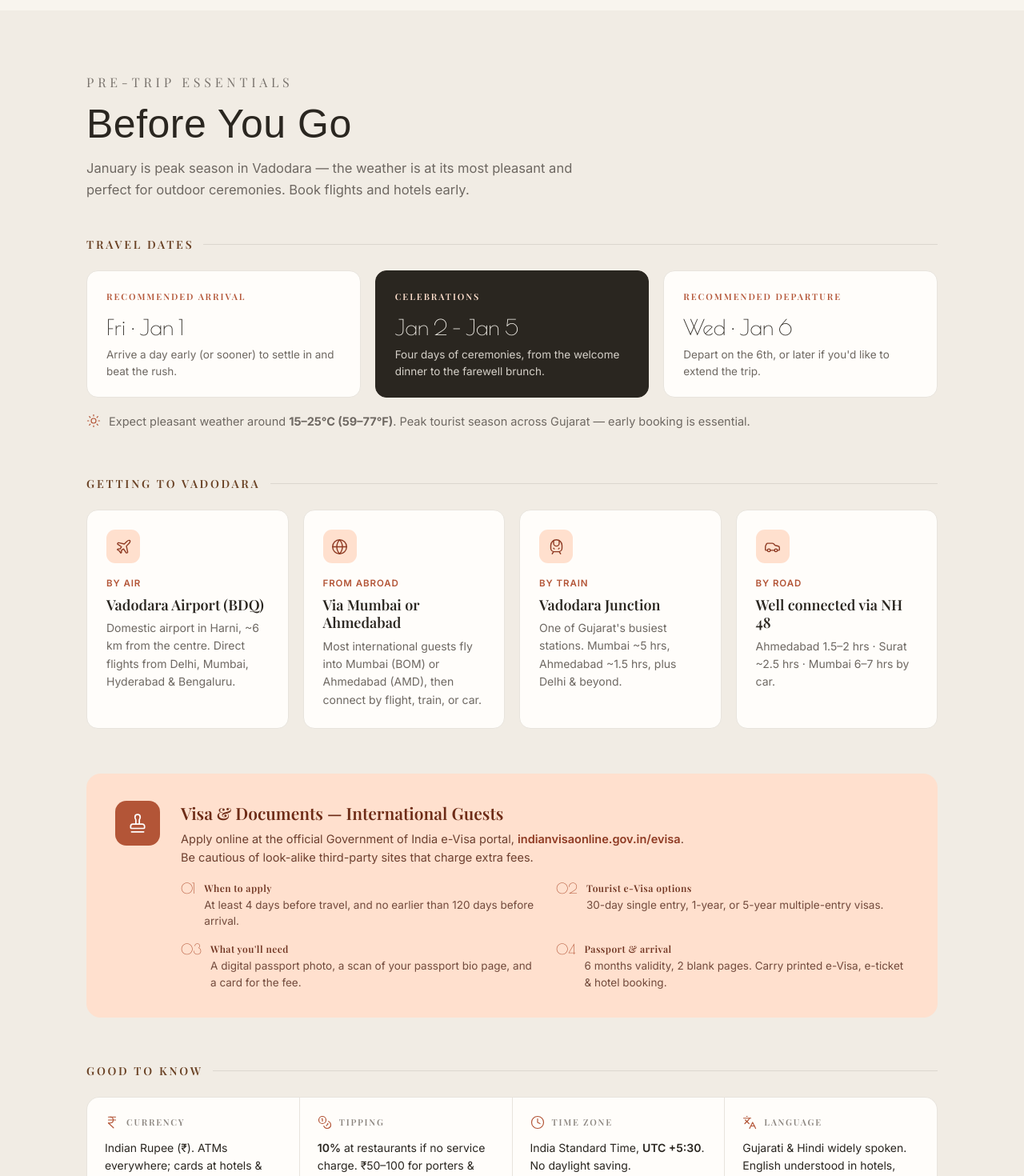
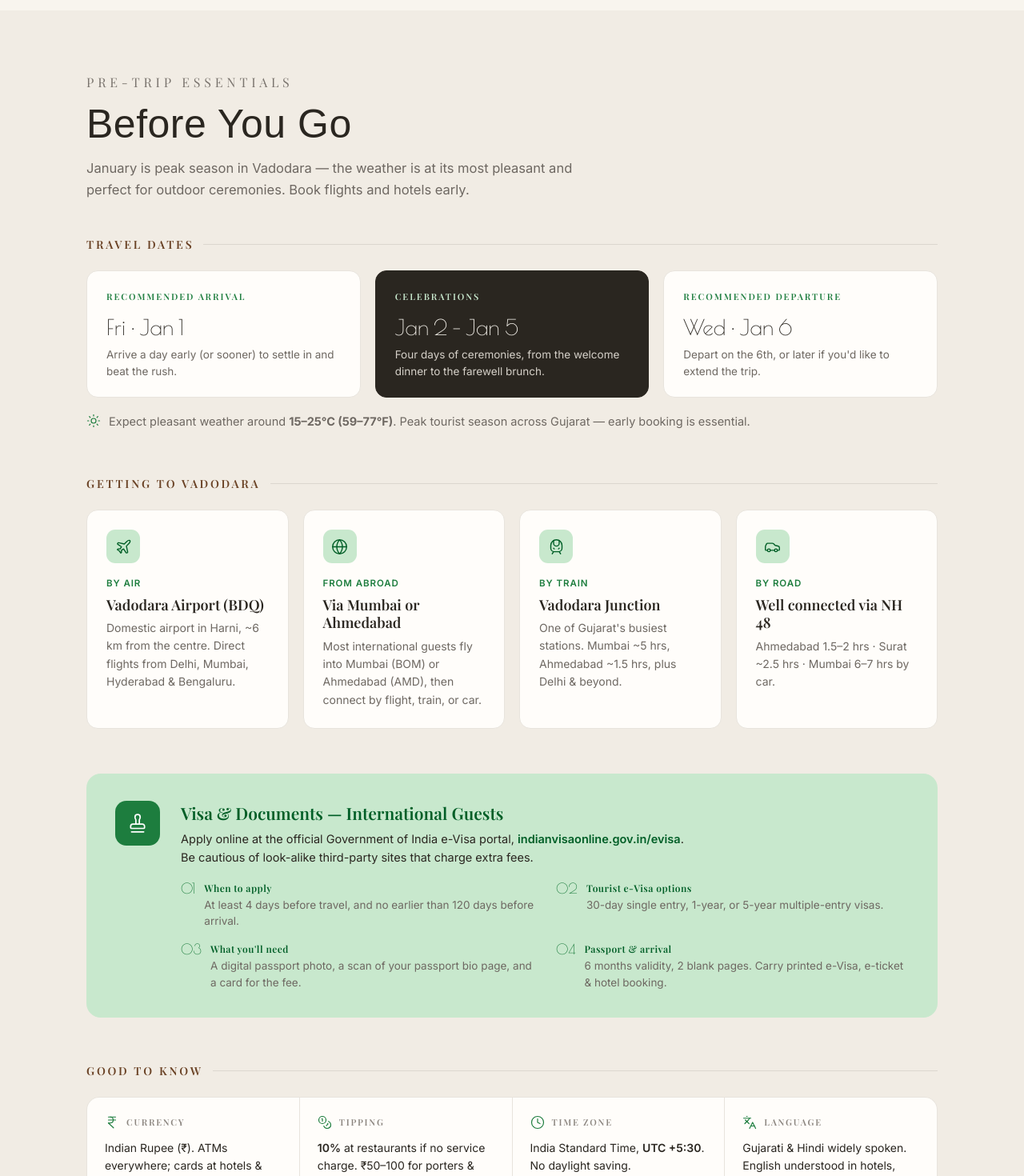
Before and after one commit to vrajmpatel/tulsivraj2027, a Next.js app: page /guide in a window 1280 px wide. Shown: the part 1330-2800 px from the top of the page at 80% size. Built offline with nearby package versions, Linux system fonts and the light colour scheme; a web font is replaced by a local one.

Commit message:
update - Color scheme for the pages so the clay color is removed. [VP]

```diff
--- a/app/globals.css
+++ b/app/globals.css
@@ -407,9 +407,9 @@
   --g-faint: oklch(0.62 0.012 70);
   --g-line: oklch(0.88 0.012 80);
   --g-line-soft: oklch(0.92 0.01 80);
-  --g-clay: oklch(0.56 0.13 38);
-  --g-clay-deep: oklch(0.46 0.12 36);
-  --g-clay-soft: oklch(0.93 0.045 50);
+  --g-forest: oklch(0.52 0.13 150);
+  --g-forest-deep: oklch(0.42 0.12 150);
+  --g-forest-soft: oklch(0.9 0.05 150);
   --g-serif: var(--font-playfair), "Playfair Display", Georgia, serif;
   --g-display: var(--font-oranienbaum), "Oranienbaum", "Playfair Display", serif;
   --g-sans: var(--font-inter), "Inter", system-ui, sans-serif;
@@ -460,7 +460,7 @@
   font-family: var(--g-serif); font-size: 12.5px; letter-spacing: 0.18em; text-transform: uppercase;
   color: rgba(255,251,244,.95); text-shadow: 0 2px 14px rgba(0,0,0,.5);
 }
-.guide-root .hero-meta .dot { width: 5px; height: 5px; border-radius: 999px; background: var(--g-clay-soft); opacity: .85; }
+.guide-root .hero-meta .dot { width: 5px; height: 5px; border-radius: 999px; background: var(--g-forest-soft); opacity: .85; }
 
 /* ---- Sticky nav ------------------------------------------------------- */
 .guide-root .subnav {
@@ -488,7 +488,7 @@
   font-family: var(--g-sans);
 }
 .guide-root .subnav-link:hover { color: var(--g-fg); border-color: var(--g-line); }
-.guide-root .subnav-link.is-active { background: var(--g-fg); color: var(--g-bg); border-color: var(--g-fg); }
+.guide-root .subnav-link.is-active { background: var(--g-forest); color: var(--g-bg); border-color: var(--g-forest); }
 
 /* ---- Section scaffold ------------------------------------------------- */
 .guide-root section[id] { scroll-margin-top: 72px; }
@@ -537,16 +537,16 @@
   background: var(--g-card); border: 1px solid var(--g-line-soft); border-radius: 14px; padding: 24px 24px 22px;
   position: relative; overflow: hidden;
 }
-.guide-root .date-card .tag { font-family: var(--g-serif); font-size: 11px; font-weight: 600; letter-spacing: 0.18em; text-transform: uppercase; color: var(--g-clay); }
+.guide-root .date-card .tag { font-family: var(--g-serif); font-size: 11px; font-weight: 600; letter-spacing: 0.18em; text-transform: uppercase; color: var(--g-forest); }
 .guide-root .date-card .big { font-family: var(--font-poiret), "Poiret One", ui-sans-serif, system-ui, sans-serif; font-size: 27px; color: var(--g-fg); margin: 9px 0 4px; }
 .guide-root .date-card .small { font-size: 13.5px; color: var(--g-muted); line-height: 1.5; }
 .guide-root .date-card.is-key { background: var(--g-fg); border-color: var(--g-fg); }
-.guide-root .date-card.is-key .tag { color: var(--g-clay-soft); }
+.guide-root .date-card.is-key .tag { color: var(--g-forest-soft); }
 .guide-root .date-card.is-key .big, .guide-root .date-card.is-key .small { color: var(--g-bg); }
 .guide-root .date-card.is-key .small { color: oklch(0.86 0.012 80); }
 
 .guide-root .note-line { margin-top: 18px; font-size: 14.5px; color: var(--g-muted); line-height: 1.6; display: flex; gap: 10px; align-items: flex-start; }
-.guide-root .note-line svg { color: var(--g-clay); flex: 0 0 auto; margin-top: 2px; }
+.guide-root .note-line svg { color: var(--g-forest); flex: 0 0 auto; margin-top: 2px; }
 
 /* ---- Card grid -------------------------------------------------------- */
 .guide-root .grid { display: grid; gap: 18px; }
@@ -563,13 +563,13 @@
 .guide-root .card:hover { transform: translateY(-3px); box-shadow: 0 18px 36px -22px rgba(60,40,25,.4); border-color: var(--g-line); }
 .guide-root .card-ico {
   width: 42px; height: 42px; border-radius: 11px; display: flex; align-items: center; justify-content: center;
-  background: var(--g-clay-soft); color: var(--g-clay-deep); margin-bottom: 16px;
+  background: var(--g-forest-soft); color: var(--g-forest-deep); margin-bottom: 16px;
 }
 .guide-root .card h4 { font-family: var(--g-serif); font-weight: 600; font-size: 18px; margin: 0 0 7px; line-height: 1.25; }
-.guide-root .card .meta { font-size: 11.5px; font-weight: 600; letter-spacing: 0.08em; text-transform: uppercase; color: var(--g-clay); margin: 0 0 6px; }
+.guide-root .card .meta { font-size: 11.5px; font-weight: 600; letter-spacing: 0.08em; text-transform: uppercase; color: var(--g-forest); margin: 0 0 6px; }
 .guide-root .card p { font-size: 14px; line-height: 1.6; color: var(--g-muted); margin: 0; }
 .guide-root .card .ph { font-size: 13.5px; color: var(--g-fg); margin-top: 12px; display: inline-flex; align-items: center; gap: 7px; text-decoration: none; font-weight: 500; }
-.guide-root .card .ph svg { color: var(--g-clay); }
+.guide-root .card .ph svg { color: var(--g-forest); }
 .guide-root .card .ph:hover { color: var(--hover-blue-deep); }
 .guide-root .card .addr { font-size: 13px; line-height: 1.55; color: var(--g-muted); margin-top: 10px; }
 
@@ -578,7 +578,7 @@
 @media (max-width: 900px) { .guide-root .facts { grid-template-columns: repeat(2, 1fr); } }
 @media (max-width: 520px) { .guide-root .facts { grid-template-columns: 1fr; } }
 .guide-root .fact { background: var(--g-card); padding: 22px 22px 20px; }
-.guide-root .fact-top { display: flex; align-items: center; gap: 9px; color: var(--g-clay); margin-bottom: 12px; }
+.guide-root .fact-top { display: flex; align-items: center; gap: 9px; color: var(--g-forest); margin-bottom: 12px; }
 .guide-root .fact-top span { font-family: var(--g-serif); font-size: 11px; font-weight: 600; letter-spacing: 0.16em; text-transform: uppercase; color: var(--g-faint); }
 .guide-root .fact p { margin: 0; font-size: 14px; line-height: 1.55; color: var(--g-fg); }
 .guide-root .fact p b { font-weight: 600; }
@@ -591,29 +591,29 @@
   font-size: 15px; line-height: 1.55; color: var(--g-fg); padding: 11px 0; border-bottom: 1px solid var(--g-line-soft);
 }
 .guide-root .pack .tick {
-  flex: 0 0 auto; width: 22px; height: 22px; border-radius: 7px; background: var(--g-clay-soft);
-  color: var(--g-clay-deep); display: flex; align-items: center; justify-content: center; margin-top: 1px;
+  flex: 0 0 auto; width: 22px; height: 22px; border-radius: 7px; background: var(--g-forest-soft);
+  color: var(--g-forest-deep); display: flex; align-items: center; justify-content: center; margin-top: 1px;
 }
 
 /* ---- Callout (visa) --------------------------------------------------- */
 .guide-root .callout {
   display: grid; grid-template-columns: auto 1fr; gap: 26px; align-items: start;
-  background: var(--g-clay-soft); border-radius: 18px; padding: 34px 36px;
+  background: var(--g-forest-soft); border-radius: 18px; padding: 34px 36px;
 }
 @media (max-width: 640px) { .guide-root .callout { grid-template-columns: 1fr; gap: 18px; padding: 26px; } }
 .guide-root .callout-badge {
-  width: 56px; height: 56px; border-radius: 14px; background: var(--g-clay); color: #fff;
+  width: 56px; height: 56px; border-radius: 14px; background: var(--g-forest); color: #fff;
   display: flex; align-items: center; justify-content: center;
 }
-.guide-root .callout h4 { font-family: var(--g-serif); font-weight: 600; font-size: 21px; margin: 0 0 4px; color: oklch(0.38 0.1 38); }
-.guide-root .callout .ctxt { font-size: 14.5px; line-height: 1.6; color: oklch(0.42 0.07 40); margin: 0 0 18px; max-width: 640px; }
-.guide-root .callout .ctxt a { color: var(--g-clay-deep); font-weight: 600; text-underline-offset: 3px; }
+.guide-root .callout h4 { font-family: var(--g-serif); font-weight: 600; font-size: 21px; margin: 0 0 4px; color: var(--g-forest-deep); }
+.guide-root .callout .ctxt { font-size: 14.5px; line-height: 1.6; color: var(--g-fg); margin: 0 0 18px; max-width: 640px; }
+.guide-root .callout .ctxt a { color: var(--g-forest-deep); font-weight: 600; text-underline-offset: 3px; }
 .guide-root .visa-grid { display: grid; grid-template-columns: repeat(2, 1fr); gap: 16px 28px; }
 @media (max-width: 640px) { .guide-root .visa-grid { grid-template-columns: 1fr; } }
 .guide-root .visa-item { display: flex; gap: 11px; align-items: flex-start; }
-.guide-root .visa-item .n { font-family: var(--font-poiret), "Poiret One", ui-sans-serif, system-ui, sans-serif; font-size: 18px; color: var(--g-clay); line-height: 1.1; flex: 0 0 auto; }
-.guide-root .visa-item div span { display: block; font-family: var(--g-serif); font-size: 12px; font-weight: 600; letter-spacing: 0.04em; color: oklch(0.4 0.09 38); margin-bottom: 2px; }
-.guide-root .visa-item div p { margin: 0; font-size: 13.5px; line-height: 1.5; color: oklch(0.45 0.06 40); }
+.guide-root .visa-item .n { font-family: var(--font-poiret), "Poiret One", ui-sans-serif, system-ui, sans-serif; font-size: 18px; color: var(--g-forest); line-height: 1.1; flex: 0 0 auto; }
+.guide-root .visa-item div span { display: block; font-family: var(--g-serif); font-size: 12px; font-weight: 600; letter-spacing: 0.04em; color: var(--g-forest-deep); margin-bottom: 2px; }
+.guide-root .visa-item div p { margin: 0; font-size: 13.5px; line-height: 1.5; color: var(--g-muted); }
 
 /* ---- Explore banner --------------------------------------------------- */
 .guide-root .banner {
@@ -624,7 +624,7 @@
 .guide-root .banner img { position: absolute; inset: 0; width: 100%; height: 100%; object-fit: cover; object-position: center 30%; z-index: -2; }
 .guide-root .banner::after { content: ''; position: absolute; inset: 0; z-index: -1; background: linear-gradient(105deg, rgba(28,20,12,.5) 0%, rgba(28,20,12,.12) 52%, rgba(28,20,12,0) 80%); }
 .guide-root .banner-txt { padding: 36px 40px; }
-.guide-root .banner-txt .k { font-family: var(--g-serif); font-size: 12px; font-weight: 600; letter-spacing: 0.28em; text-transform: uppercase; color: var(--g-clay-soft); text-shadow: 0 2px 10px rgba(0,0,0,.4); }
+.guide-root .banner-txt .k { font-family: var(--g-serif); font-size: 12px; font-weight: 600; letter-spacing: 0.28em; text-transform: uppercase; color: var(--g-forest-soft); text-shadow: 0 2px 10px rgba(0,0,0,.4); }
 .guide-root .banner-txt h3 { font-family: var(--g-display); font-size: clamp(30px,4.5vw,46px); color: #fff; margin: 12px 0 0; line-height: 1.04; text-shadow: 0 3px 18px rgba(0,0,0,.5); max-width: 560px; }
 
 /* ---- Place list ------------------------------------------------------- */
@@ -637,13 +637,13 @@
 }
 .guide-root .place:hover { transform: translateY(-3px); box-shadow: 0 18px 36px -22px rgba(60,40,25,.4); border-color: var(--g-line); }
 .guide-root .place .idx {
-  font-family: var(--font-poiret), "Poiret One", ui-sans-serif, system-ui, sans-serif; font-size: 21px; color: var(--g-clay); line-height: 1;
+  font-family: var(--font-poiret), "Poiret One", ui-sans-serif, system-ui, sans-serif; font-size: 21px; color: var(--g-forest); line-height: 1;
   width: 38px; height: 38px; border-radius: 999px; border: 1px solid var(--g-line);
   display: flex; align-items: center; justify-content: center; flex: 0 0 auto;
 }
 .guide-root .place h4 { font-family: var(--g-serif); font-weight: 600; font-size: 18px; margin: 5px 0 6px; line-height: 1.25; }
 .guide-root .place p { margin: 0; font-size: 13.5px; line-height: 1.55; color: var(--g-muted); }
-.guide-root .place .tag { display: inline-flex; align-items: center; gap: 6px; margin-top: 11px; font-size: 11.5px; font-weight: 600; letter-spacing: 0.04em; color: var(--g-clay); }
+.guide-root .place .tag { display: inline-flex; align-items: center; gap: 6px; margin-top: 11px; font-size: 11.5px; font-weight: 600; letter-spacing: 0.04em; color: var(--g-forest); }
 
 /* ---- Dish chips ------------------------------------------------------- */
 .guide-root .dishes { display: grid; grid-template-columns: repeat(3, 1fr); gap: 16px; }
@@ -662,7 +662,7 @@
   font-size: 14.5px; line-height: 1.6; color: var(--g-fg); padding: 13px 0; border-bottom: 1px solid var(--g-line-soft);
 }
 .guide-root .etq li:last-child { border-bottom: none; }
-.guide-root .etq .b { flex: 0 0 auto; width: 7px; height: 7px; border-radius: 999px; background: var(--g-clay); margin-top: 8px; }
+.guide-root .etq .b { flex: 0 0 auto; width: 7px; height: 7px; border-radius: 999px; background: var(--g-forest); margin-top: 8px; }
 
 .guide-root .phrases { margin: 0; padding: 0; }
 .guide-root .phrase {
@@ -683,20 +683,20 @@
 }
 .guide-root .em:hover { transform: translateY(-3px); box-shadow: 0 16px 32px -20px rgba(60,40,25,.4); border-color: var(--hover-blue); }
 .guide-root .em .lab { display: flex; align-items: center; gap: 8px; font-size: 12.5px; font-weight: 500; color: var(--g-muted); }
-.guide-root .em .lab svg { color: var(--g-clay); }
+.guide-root .em .lab svg { color: var(--g-forest); }
 .guide-root .em .num { font-family: var(--font-poiret), "Poiret One", ui-sans-serif, system-ui, sans-serif; font-size: 38px; color: var(--g-fg); line-height: 1; }
 
 .guide-root .contact-strip { display: grid; grid-template-columns: 1.4fr 1fr; gap: 18px; margin-top: 32px; }
 @media (max-width: 760px) { .guide-root .contact-strip { grid-template-columns: 1fr; } }
 .guide-root .pp { background: var(--g-fg); color: var(--g-bg); border-radius: 16px; padding: 30px 32px; }
-.guide-root .pp .k { font-family: var(--g-serif); font-size: 11px; font-weight: 600; letter-spacing: 0.22em; text-transform: uppercase; color: var(--g-clay-soft); }
+.guide-root .pp .k { font-family: var(--g-serif); font-size: 11px; font-weight: 600; letter-spacing: 0.22em; text-transform: uppercase; color: var(--g-forest-soft); }
 .guide-root .pp h4 { font-family: var(--g-display); font-size: 26px; margin: 10px 0 8px; color: #fff; }
 .guide-root .pp p { margin: 0; font-size: 14.5px; line-height: 1.6; color: oklch(0.86 0.012 80); }
-.guide-root .pp .tba { display: inline-block; margin-top: 16px; font-size: 12.5px; letter-spacing: 0.08em; text-transform: uppercase; color: var(--g-clay-soft); border: 1px dashed oklch(0.55 0.06 60); padding: 7px 14px; border-radius: 999px; }
-.guide-root .hosp { background: var(--g-clay-soft); border-radius: 16px; padding: 30px 32px; }
-.guide-root .hosp .k { font-family: var(--g-serif); font-size: 11px; font-weight: 600; letter-spacing: 0.22em; text-transform: uppercase; color: var(--g-clay-deep); }
-.guide-root .hosp h4 { font-family: var(--g-serif); font-weight: 600; font-size: 19px; margin: 10px 0 6px; color: oklch(0.38 0.1 38); }
-.guide-root .hosp p { margin: 0; font-size: 14px; line-height: 1.6; color: oklch(0.44 0.06 40); }
+.guide-root .pp .tba { display: inline-block; margin-top: 16px; font-size: 12.5px; letter-spacing: 0.08em; text-transform: uppercase; color: var(--g-forest-soft); border: 1px dashed oklch(0.55 0.06 60); padding: 7px 14px; border-radius: 999px; }
+.guide-root .hosp { background: var(--g-forest-soft); border-radius: 16px; padding: 30px 32px; }
+.guide-root .hosp .k { font-family: var(--g-serif); font-size: 11px; font-weight: 600; letter-spacing: 0.22em; text-transform: uppercase; color: var(--g-forest-deep); }
+.guide-root .hosp h4 { font-family: var(--g-serif); font-weight: 600; font-size: 19px; margin: 10px 0 6px; color: var(--g-forest-deep); }
+.guide-root .hosp p { margin: 0; font-size: 14px; line-height: 1.6; color: var(--g-fg); }
 
 /* ---- Footer ----------------------------------------------------------- */
 .guide-root .foot { position: relative; text-align: center; padding: 90px 0 80px; overflow: hidden; }
@@ -706,7 +706,7 @@
 }
 .guide-root .foot::before { content: ''; position: absolute; inset: 0; z-index: 0; background: linear-gradient(var(--g-bg), oklch(0.97 0.01 85 / 0.4)); }
 .guide-root .foot-inner { position: relative; z-index: 1; }
-.guide-root .foot .flo { font-size: 18px; letter-spacing: 0.5em; color: var(--g-clay); }
+.guide-root .foot .flo { font-size: 18px; letter-spacing: 0.5em; color: var(--g-forest); }
 .guide-root .foot h3 { font-family: var(--g-display); font-size: clamp(30px,5vw,46px); color: var(--g-fg); margin: 18px 0 0; line-height: 1.1; }
 .guide-root .foot p { font-size: 16px; line-height: 1.6; color: var(--g-muted); margin: 16px auto 0; max-width: 460px; }
 .guide-root .foot .sig { font-family: var(--g-serif); font-style: italic; font-size: 22px; color: var(--g-fg); margin-top: 26px; }
--- a/components/travel-guide.tsx
+++ b/components/travel-guide.tsx
@@ -127,7 +127,7 @@ const EAT_THALI: EatCard[] = [
 const EAT_FINE: EatCard[] = [
   { title: "Peshawri", meta: "WelcomHotel ITC", text: "Outstanding tandoor and North-West Frontier cuisine. Worth the splurge." },
   { title: "Azure", meta: "Surya Palace Hotel", text: "Elegant multi-cuisine — great for a special evening." },
-  { title: "Mirch Masala", meta: "Vadodara", text: "Popular for rich North Indian curries and kebabs." },
+  { title: "Old School Eatery", meta: "Alkapuri, Vadodara", text: "A local favourite in Alkapuri." },
 ]
 
 const EAT_CASUAL: EatCard[] = [
```
